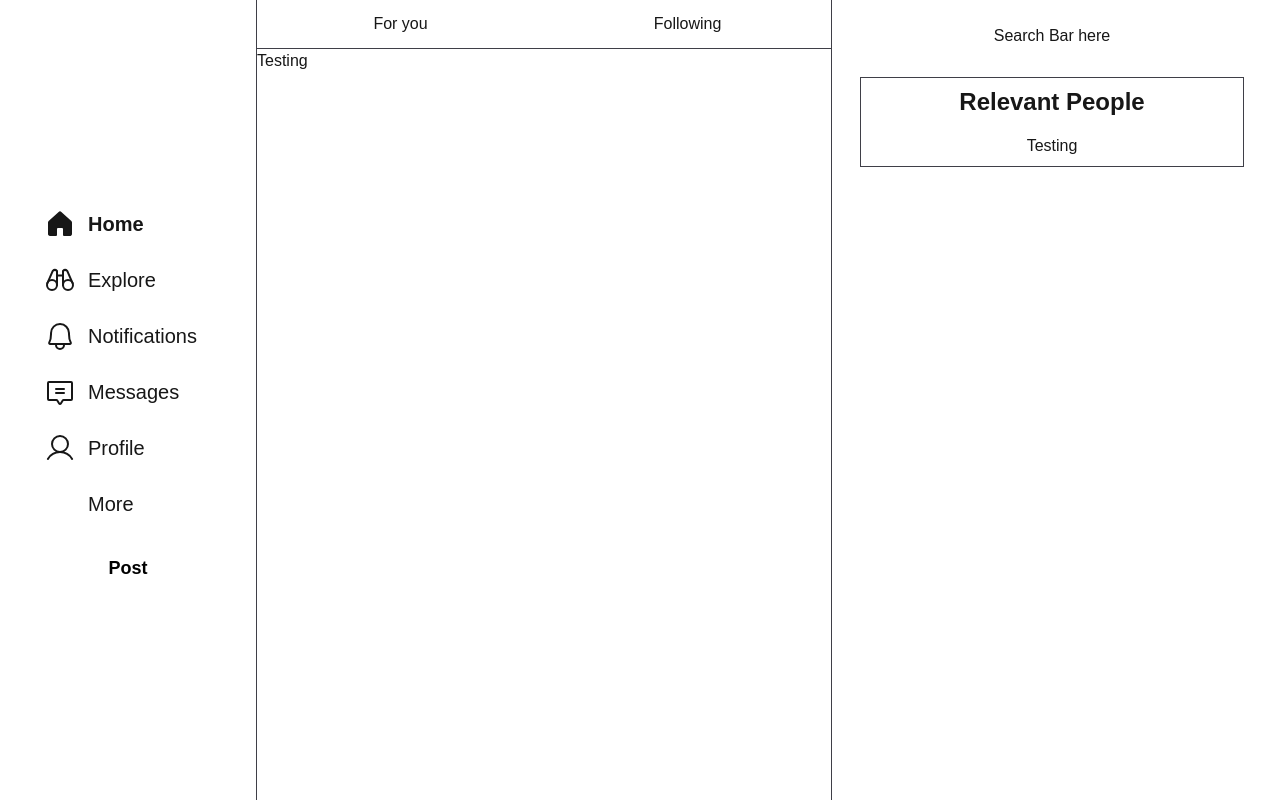
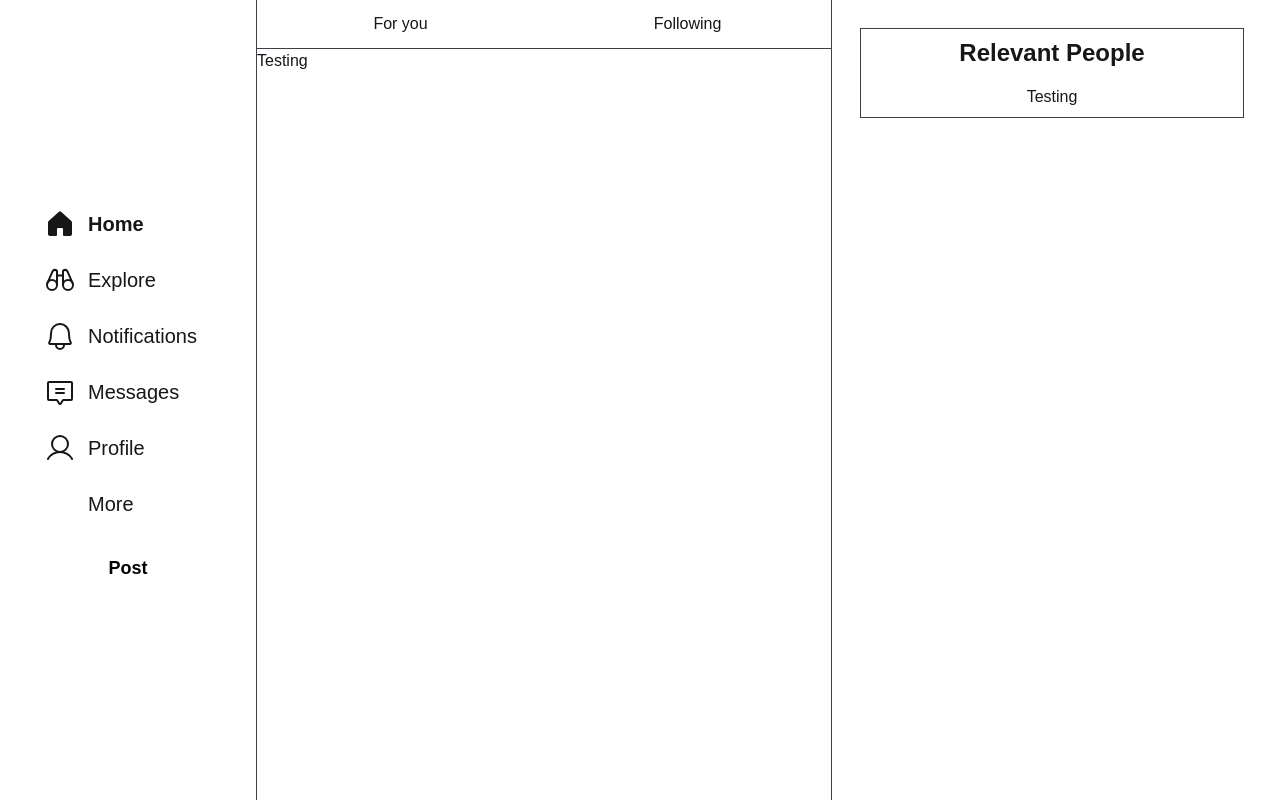
Before and after one commit to pickachuuu/kaleido-client, a Next.js app: page /home in a window 1280 px wide. Built offline with nearby package versions, Linux system fonts and the light colour scheme.

Commit message:
feat: remove placeholder search bar from HomeLayout for cleaner UI

```diff
--- a/src/app/(dashboard)/home/layout.tsx
+++ b/src/app/(dashboard)/home/layout.tsx
@@ -14,15 +14,15 @@ export default function HomeLayout({
 }) {
     return (
         <LayoutContainer>
+
             <MainLayout>
                 {children}
             </MainLayout>
 
             <StickyPanel>
-                    <div className="bg-background border-b-1 border-background p-3 text-center">
-                        Search Bar here
-                    </div>
+
                 <ScrollableContent>
+
                     <Card variant={"outline"} size={"auth"}>
                         <Card.Header className="text-2xl">
                             Relevant People
@@ -31,6 +31,7 @@ export default function HomeLayout({
                             Testing
                         </Card.Content>
                     </Card>
+
                 </ScrollableContent>
             </StickyPanel>
         </LayoutContainer>
```
